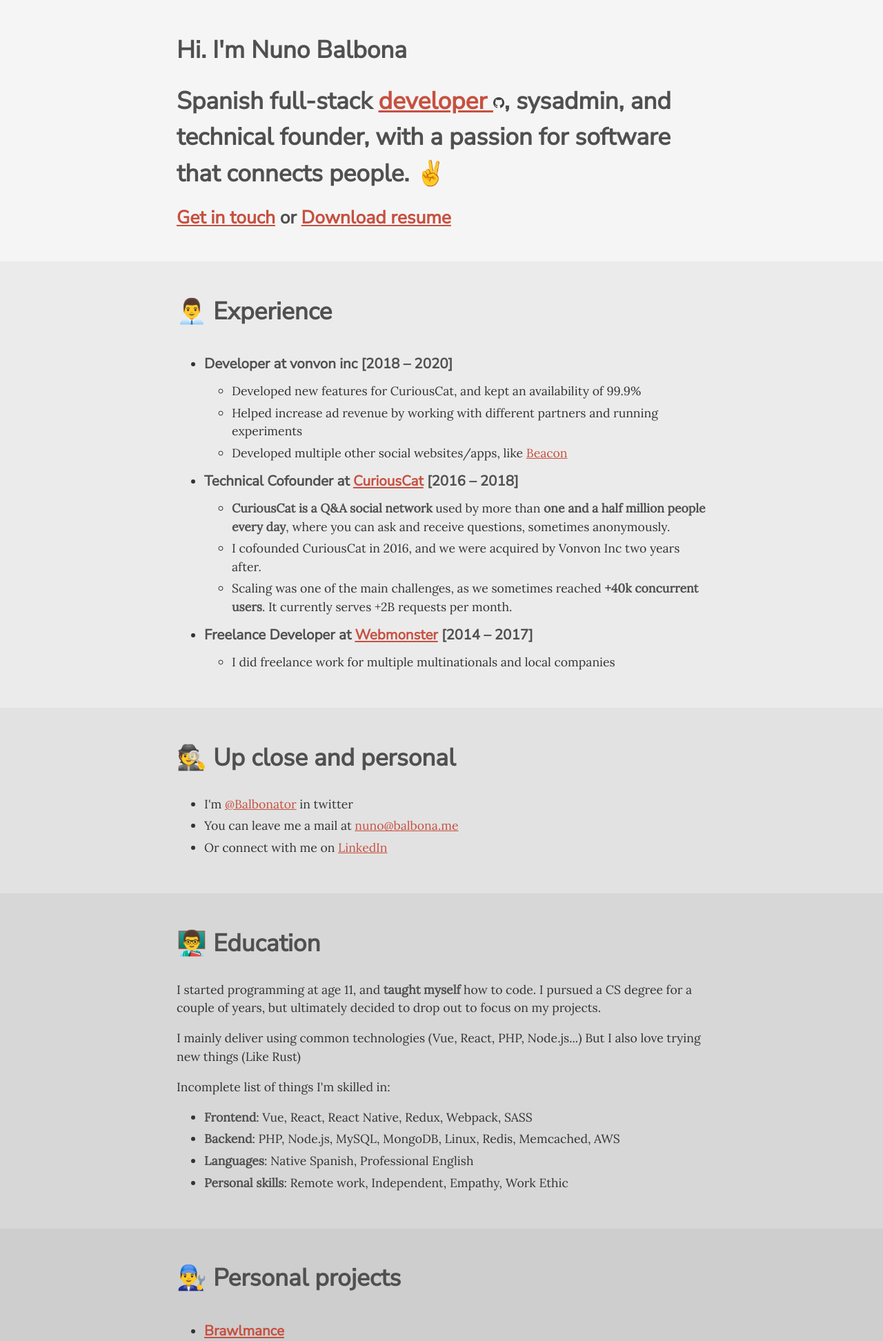
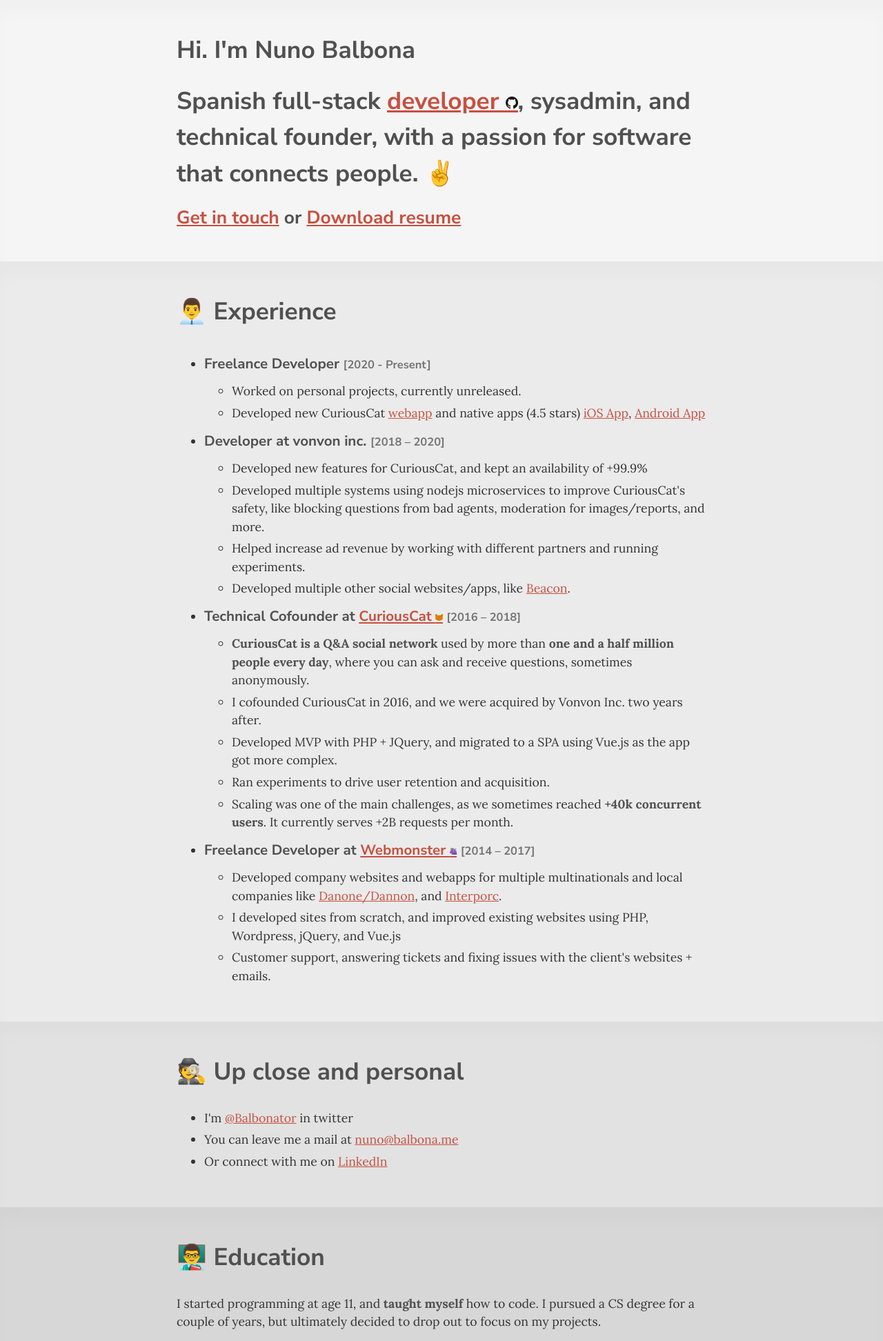
Before and after one commit to NiciusB/balbona.me, a PHP site: page / in a window 1280 px wide. Shown: the top 1944 px of the page at 69% size. Run offline with PHP 8.4, Linux system fonts and the light colour scheme.

Commit message:
Updated wording and slightly improved design

```diff
--- a/public/conway-playground.js
+++ b/public/conway-playground.js
@@ -10,8 +10,8 @@ waitForConwayEngine(function () {
     conwayPlayground.style.imageRendering = 'pixelated'
     conwayPlayground.style.border = '1px solid #777'
     conwayPlayground.style.marginTop = '10px'
-    conwayPlayground.style.width = '300px'
-    conwayPlayground.style.height = '100px'
+    conwayPlayground.style.width = '270px'
+    conwayPlayground.style.height = '90px'
     conwayPlayground.style.verticalAlign = 'bottom'
     const ctx = conwayPlayground.getContext('2d')
 
--- a/public/index.html
+++ b/public/index.html
@@ -7,7 +7,7 @@
     <meta name="description" content="Nuno Balbona Pérez Personal Portfolio">
     <meta name="author" content="@Balbonator">
     <meta name="viewport" content="width=device-width, initial-scale=1">
-    <link href="https://fonts.googleapis.com/css?family=Lora|Nunito+Sans" rel="stylesheet" />
+    <link href="https://fonts.googleapis.com/css2?family=Lora:wght@400;700&family=Nunito+Sans:wght@700&display=swap" rel="stylesheet">
     <link rel="stylesheet" href="https://cdnjs.cloudflare.com/ajax/libs/normalize/7.0.0/normalize.min.css" />
     <link rel="stylesheet" href="style.css" />
     <script src="main.js"></script>
@@ -19,9 +19,9 @@
     <main>
         <section id="hi">
             <div>
-                <h1>Hi. I'm Nuno Balbona</h1>
-                <h1>Spanish full-stack <a href="https://github.com/NiciusB">developer <img src="./GitHub-Mark-64px.png" width=16 height=16 style="opacity:0.8;vertical-align:middle;" /></a>, sysadmin, and technical founder, with a passion for software that connects people. ✌</h1>
-                <h2><a href="#personal">Get in touch</a> or <a href="./resume.pdf">Download resume</a></h2>
+                <h1>Hi. I'm Nuno&nbsp;Balbona</h1>
+                <h1>Spanish full-stack <a href="https://github.com/NiciusB">developer <span class="link-logo"><img src="./img/github_logo.png" /></span></a>, sysadmin, and technical founder, with a passion for software that connects people. ✌</h1>
+                <h2><a href="#personal">Get&nbsp;in&nbsp;touch</a> or <a href="./resume.pdf">Download&nbsp;resume</a></h2>
             </div>
         </section>
         <section id="experience">
@@ -29,25 +29,37 @@
                 <h1>👨‍💼 Experience</h1>
                 <ul>
                     <li>
-                        <h3>Developer at vonvon inc [2018 – 2020]</h3>
+                        <h3>Freelance Developer <span class="year-range">[2020 - Present]</span></h3>
                         <ul>
-                            <li>Developed new features for CuriousCat, and kept an availability of 99.9%</li>
-                            <li>Helped increase ad revenue by working with different partners and running experiments</li>
-                            <li>Developed multiple other social websites/apps, like <a href="https://apps.apple.com/us/app/beacon-anonymous-q-a/id1483493378">Beacon</a></li>
+                            <li>Worked on personal projects, currently unreleased.</li>
+                            <li>Developed new CuriousCat <a href="https://curiouscat.qa/CuriousCat">webapp</a> and native apps (4.5 stars) <a href="https://apps.apple.com/us/app/curiouscat-anonymous-q-a/id1506954395">iOS&nbsp;App</a>, <a href="https://play.google.com/store/apps/details?id=me.curiouscat.app">Android&nbsp;App</a></li>
                         </ul>
                     </li>
                     <li>
-                        <h3>Technical Cofounder at <a href="https://curiouscat.me/">CuriousCat</a> [2016 – 2018]</h3>
+                        <h3>Developer at vonvon inc. <span class="year-range">[2018 – 2020]</span></h3>
+                        <ul>
+                            <li>Developed new features for CuriousCat, and kept an availability of +99.9%</li>
+                            <li>Developed multiple systems using nodejs microservices to improve CuriousCat's safety, like blocking questions from bad agents, moderation for images/reports, and more.</li>
+                            <li>Helped increase ad revenue by working with different partners and running experiments.</li>
+                            <li>Developed multiple other social websites/apps, like <a href="https://apps.apple.com/us/app/beacon-anonymous-q-a/id1483493378">Beacon</a>.</li>
+                        </ul>
+                    </li>
+                    <li>
+                        <h3>Technical Cofounder at <a href="https://curiouscat.qa/">CuriousCat <span class="link-logo"><img src="./img/curiouscat_logo.png" /></span></a> <span class="year-range">[2016 – 2018]</span></h3>
                         <ul>
                             <li><b>CuriousCat is a Q&A social network</b> used by more than <b>one and a half million people every day</b>, where you can ask and receive questions, sometimes anonymously.</li>
-                            <li>I cofounded CuriousCat in 2016, and we were acquired by Vonvon Inc two years after.</li>
+                            <li>I cofounded CuriousCat in 2016, and we were acquired by Vonvon Inc. two years after.</li>
+                            <li>Developed MVP with PHP + JQuery, and migrated to a SPA using Vue.js as the app got more complex.</li>
+                            <li>Ran experiments to drive user retention and acquisition.</li>
                             <li>Scaling was one of the main challenges, as we sometimes reached <b>+40k concurrent users</b>. It currently serves +2B requests per month.</li>
                         </ul>
                     </li>
                     <li>
-                        <h3>Freelance Developer at <a href="https://webmonster.io/">Webmonster</a> [2014 – 2017]</h3>
+                        <h3>Freelance Developer at <a href="https://webmonster.io/">Webmonster <span class="link-logo"><img src="./img/webmonster_logo.png" /></span></a> <span class="year-range">[2014 – 2017]</span></h3>
                         <ul>
-                            <li>I did freelance work for multiple multinationals and local companies</li>
+                            <li>Developed company websites and webapps for multiple multinationals and local companies like <a href="https://www.danone.es/es">Danone/Dannon</a>, and <a href="https://interporc.com/">Interporc</a>.</li>
+                            <li>I developed sites from scratch, and improved existing websites using PHP, Wordpress, jQuery, and Vue.js</li>
+                            <li>Customer support, answering tickets and fixing issues with the client's websites + emails.</li>
                         </ul>
                     </li>
                 </ul>
@@ -71,7 +83,7 @@
                 <p>Incomplete list of things I'm skilled in:</p>
                 <ul>
                     <li><b>Frontend</b>: Vue, React, React Native, Redux, Webpack, SASS</li>
-                    <li><b>Backend</b>: PHP, Node.js, MySQL, MongoDB, Linux, Redis, Memcached, AWS</li>
+                    <li><b>Backend</b>: AWS, Linux, PHP, Node.js, TypeScript, MySQL, MongoDB, Redis, Memcached</li>
                     <li><b>Languages</b>: Native Spanish, Professional English</li>
                     <li><b>Personal skills</b>: Remote work, Independent, Empathy, Work Ethic</li>
                 </ul>
@@ -82,7 +94,7 @@
                 <h1>👨‍🔧 Personal projects</h1>
                 <ul>
                     <li>
-                        <h3><a href="https://brawlmance.com/">Brawlmance</a></h3>
+                        <h3><a href="https://brawlmance.com/">Brawlmance <span class="link-logo"><img src="./img/brawlmance_logo.png" /></span></a></h3>
                         <ul>
                             <li>Brawlmance provides statistics for the videogame Brawlhalla</li>
                             <li>It has mantained a small but steady user base for many years, mainly from recurring users and search engines</li>
@@ -112,7 +124,7 @@
         </section>
         <section id="footer">
             <div>
-                This is a footer. It has no purpose, but I wanted one. 🤓
+                This is a footer. It doesn't to anything, but it looks cute. 🤓
             </div>
         </section>
     </main>
--- a/public/style.css
+++ b/public/style.css
@@ -10,8 +10,15 @@ body {
     font-size: 1.1rem;
 }
 
+@media (max-width: 424px) {
+    body {
+        font-size: 1rem;
+    }
+}
+
 a {
     color: #C75040;
+    white-space: nowrap;
 }
 
 b {
@@ -24,6 +31,10 @@ b {
 
 li {
     margin: 0.3em 0;
+}
+
+*, :after, :before {
+    box-sizing: border-box;
 }
 
 h1,
@@ -46,7 +57,10 @@ button {
 }
 
 section {
-    padding: 2em 7%;
+    padding: 2em;
+    width: 100%;
+    overflow-x: auto;
+    box-shadow: inset 0px 20px 20px rgba(0, 0, 0, 0.02);
 }
 
 section#hi {
@@ -75,12 +89,33 @@ section#trivia {
 
 section#footer {
     background: initial;
-    font-size: 0.85em;
+    font-size: 0.8em;
 }
 
 section>div {
     max-width: 768px;
     margin: 0 auto;
+}
+
+.year-range {
+    font-size: 0.8em;
+    color: #757575;
+}
+
+.link-logo img {
+    margin-right: -0.5em;
+    width: 0.5em;
+    height: 0.5em;
+    vertical-align: baseline;
+}
+/* Fill the layout with spaces instead of the actual img, to make the "text-decoration: underline" property extend under the image too */
+.link-logo::after {
+    display: inline-block;
+    content: " ";
+    text-decoration: underline;
+    width: 0.5em;
+    overflow: hidden;
+    vertical-align: bottom;
 }
 
 body.supports-js section>div {
```
Also changed, not shown: resume/index.html (+16 -13 lines), public/img/brawlmance_logo.png (added), public/img/curiouscat_logo.png (added), public/img/github_logo.png (renamed from public/GitHub-Mark-64px.png), public/img/webmonster_logo.png (added), public/main.js (line endings or trailing spaces), 1 other file.
